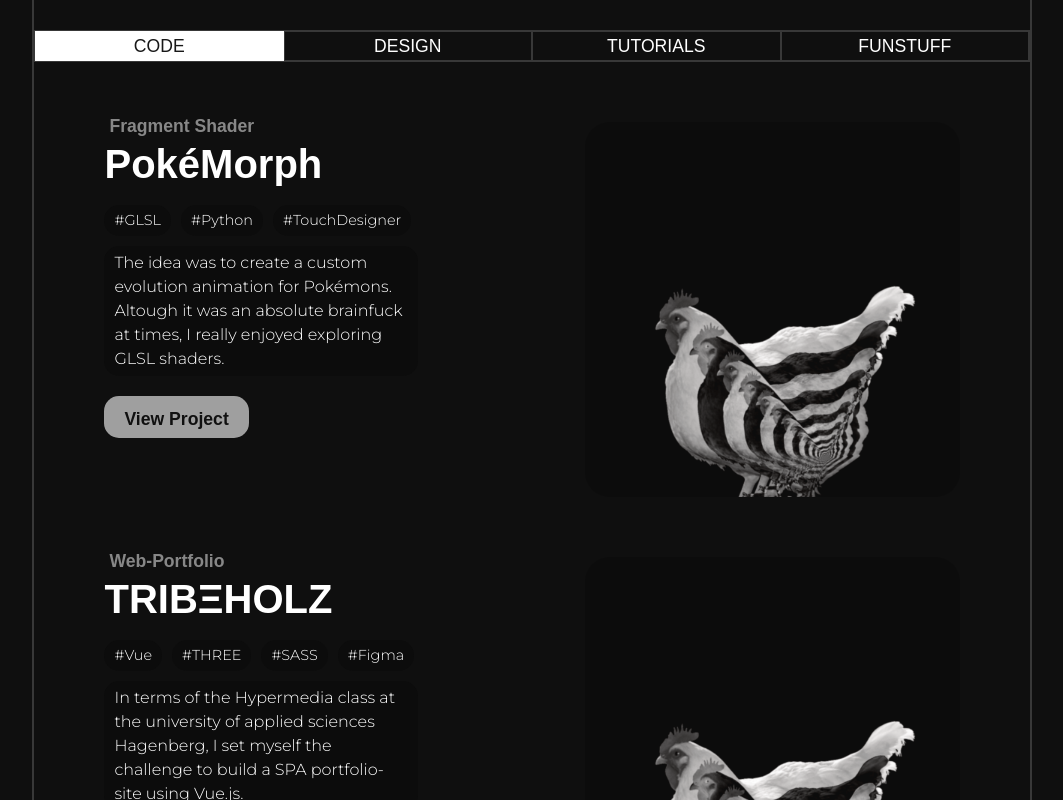
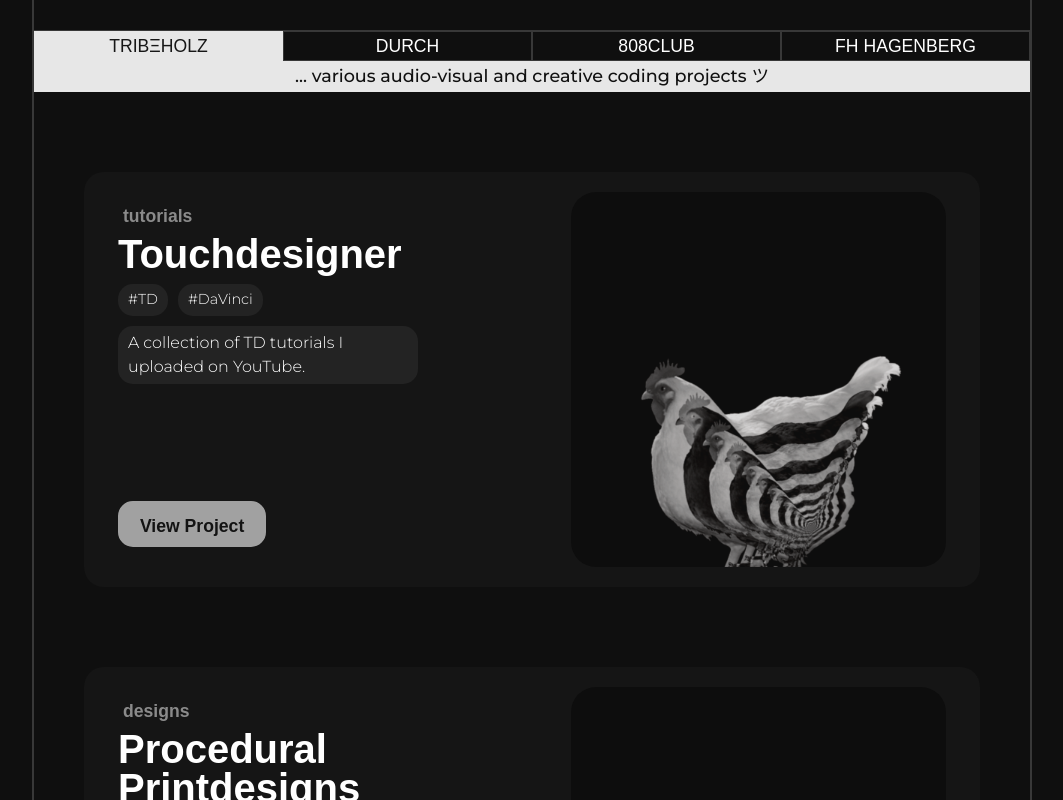
Before and after one commit to sync-tax/tribeholz_portfolio, a Vue app: page / in a window 1280 px wide. Shown: the part 520-1320 px from the top of the page, without its empty margins (108-1171 px from the left). Built offline with nearby package versions, Linux system fonts and the light colour scheme; a web font is replaced by a local one.

Commit message:
added project overview

```diff
--- a/src/components/Footer.vue
+++ b/src/components/Footer.vue
@@ -59,7 +59,7 @@ function showNyanButton() {
           style="opacity: 100%"
         />
       </RouterLink> -->
-      <p>&copy; 2024 Robert Ardeleanu - All Rights Reserved</p>
+      <p>&copy; 2025 Ardeleanu Robert - All Rights Reserved</p>
       <!-- <RouterLink to="/Tetris" class="navLink" id="tetrisEasteregg">
         <img
           src="../assets/images/tetris_icon_dark.png"
--- a/src/components/ProjectCard.vue
+++ b/src/components/ProjectCard.vue
@@ -12,6 +12,7 @@ defineProps({
 <template>
   <div class="projectContainer">
     <div class="projectLeftSection">
+      <div class="projectLeftSectionSeparator">
         <h4>{{ subTitle }}</h4>
         <h2>
           {{ projectTitle }}
@@ -24,18 +25,19 @@ defineProps({
             <p>{{ projectInfo }}</p>
           </div>
         </div>
+      </div>
       <RouterLink :to="currentProjectView" class="projectRoute">
         <p class="projectLink">View Project</p>
       </RouterLink>
     </div>
     <div class="projectRightSection">
-      <RouterLink :to="currentProjectView" class="projectRouteIMG">
+      <div class="projectRouteIMG">
         <img
           :src="imagePath"
           alt="Image of the current project card."
           width="500px"
         />
-      </RouterLink>
+      </div>
     </div>
   </div>
 </template>
--- a/src/components/ProjectFilter.vue
+++ b/src/components/ProjectFilter.vue
@@ -2,98 +2,159 @@
 import { ref, computed } from "vue";
 import ProjectCard from "../components/ProjectCard.vue";
 
-const activeFilter = ref("CODE");
+const activeFilter = ref("TRIBΞHOLZ");
 
 const projects = ref([
+  //TRIBΞHOLZ
   {
-    categories: ["CODE", "TUTORIALS"],
-    subTitle: "Fragment Shader",
-    title: "PokéMorph",
+    categories: ["TRIBΞHOLZ"],
+    subTitle: "tutorials",
+    title: "Touchdesigner",
     currentProjectView: "/TestProject",
     imagePath: "/src/assets/images/chicken.png",
-    tag: ["#GLSL", "#Python", "#TouchDesigner"],
-    info: "The idea was to create a custom evolution animation for Pokémons. Altough it was an absolute brainfuck at times, I really enjoyed exploring GLSL shaders.",
+    tag: ["#TD", "#DaVinci"],
+    info: "A collection of TD tutorials I uploaded on YouTube.",
   },
   {
-    categories: ["TUTORIALS"],
-    subTitle: "TD Tutorial",
-    title: "Spiral Banana",
+    categories: ["TRIBΞHOLZ"],
+    subTitle: "designs",
+    title: "Procedural Printdesigns",
     currentProjectView: "/TestProject",
     imagePath: "/src/assets/images/chicken.png",
-    tag: ["#TouchDesigner"],
-    info: "This is a beginner friendly TouchDesigner tutorial, exploring the Feedback TOP and the strengths of channel operators.",
+    tag: ["#TD", "#Illustrator"],
+    info: "Printdesigns I made using procedural methods with TD.",
   },
   {
-    categories: ["TUTORIALS"],
-    subTitle: "TD Tutorial",
-    title: "Funky Audiospectrum",
+    categories: ["TRIBΞHOLZ"],
+    subTitle: "coded sound",
+    title: "Chaotic Algorhithms",
     currentProjectView: "/TestProject",
     imagePath: "/src/assets/images/chicken.png",
-    tag: ["#TouchDesigner"],
-    info: "This is a beginner friendly TouchDesigner tutorial on how to build an audiospectrum visualizer in TouchDesigner.",
+    tag: ["#SonicPi", "#Ruby", "#Ableton"],
+    info: "Mostly Techno jams I did using SonicPi. Not exactly clean sound, but getting better.",
   },
   {
-    categories: ["TUTORIALS"],
-    subTitle: "TD Tutorial",
-    title: "Displaced Instancing",
+    categories: ["TRIBΞHOLZ"],
+    subTitle: "tool",
+    title: "VJ Setup v1.0",
     currentProjectView: "/TestProject",
     imagePath: "/src/assets/images/chicken.png",
-    tag: ["#TouchDesigner"],
-    info: "This is a beginner friendly TouchDesigner tutorial on how to use instancing and displacing the output using noise.",
+    tag: ["#TD", "#Python", "#MIDI"],
+    info: "I started building my TD VJ-Setup for a gig in the Ars Electronica Deep Space.",
   },
   {
-    categories: ["TUTORIALS"],
-    subTitle: "TD Tutorial",
-    title: "Caching Caleidoscope",
+    categories: ["TRIBΞHOLZ"],
+    subTitle: "emulation station",
+    title: "RetroPi Build",
     currentProjectView: "/TestProject",
     imagePath: "/src/assets/images/chicken.png",
-    tag: ["#TouchDesigner"],
-    info: "This is a beginner friendly TouchDesigner tutorial on how to make a basic caleidoscopic effect and then tune by using a cached feedback loop.",
+    tag: ["#RasPi", "#Linux", "#Filezilla"],
+    info: "I built my own - somewhat - portable Pokémon themed retro gaming console. ",
+  },
+  //--------------------------------------------------------------------------------
+  //DURCH
+  {
+    categories: ["DURCH"],
+    subTitle: "branding",
+    title: "DURCH",
+    currentProjectView: "/TestProject",
+    imagePath: "/src/assets/images/chicken.png",
+    tag: ["#AdobeCC"],
+    info: "The DURCH Designs where made by a friend and myself. I mostly focused on digitalizing and refining stuff.",
   },
   {
-    categories: ["DESIGN", "CODE"],
-    subTitle: "Web-Portfolio",
-    title: "TRIBΞHOLZ",
+    categories: ["DURCH"],
+    subTitle: "analog",
+    title: "Printdesigns",
     currentProjectView: "/TestProject",
     imagePath: "/src/assets/images/chicken.png",
-    tag: ["#Vue", "#THREE", "#SASS", "#Figma"],
-    info: "In terms of the Hypermedia class at the university of applied sciences Hagenberg, I set myself the challenge to build a SPA portfolio-site using Vue.js.",
+    tag: ["#Procreate", "#AdobeCC", "#Screenprint"],
+    info: "Various print designs I drew by hand. While I made most sketches using pen and paper, I had to digitalize them using software.",
   },
   {
-    categories: ["FUNSTUFF"],
-    subTitle: "RetroPi",
-    title: "PokéMulation",
+    categories: ["DURCH"],
+    subTitle: "procedural",
+    title: "Printdesigns",
     currentProjectView: "/TestProject",
     imagePath: "/src/assets/images/chicken.png",
-    tag: ["#RaspberryPi", "#EmulationStation"],
-    info: "I build my custom Raspi case and placed it inside a tiny suitcase to have a portable retro gamestation. Currently working on a custom UI theme.",
+    tag: ["#TD", "#AdobeCC"],
+    info: "Various print designs I made using Touchdesigner. I picked specific frames of moving visuals.",
+  },
+  //--------------------------------------------------------------------------------
+  //808Club
+  {
+    categories: ["808CLUB"],
+    subTitle: "branding",
+    title: "808Club",
+    currentProjectView: "/TestProject",
+    imagePath: "/src/assets/images/chicken.png",
+    tag: ["#AdobeCC"],
+    info: "The designs where made together with a friend. I refined and digitalized it to use for stickers, beachflags and more.",
   },
   {
-    categories: ["FUNSTUFF", "CODE"],
-    subTitle: "Coded Sound",
-    title: "Chaotic Algorithms",
+    categories: ["808CLUB"],
+    subTitle: "website",
+    title: "808club.at",
     currentProjectView: "/TestProject",
     imagePath: "/src/assets/images/chicken.png",
-    tag: ["#SonicPi", "#Ableton"],
-    info: "Writing code while composing soundtracks? Hell yeah, I instantly fell in love with SonicPi and love jamming with it eversince.",
+    tag: ["#Wordpress", "#Elementor"],
+    info: "Designed and developed the 808Club website using the Wordpress CMS.",
   },
   {
-    categories: ["DESIGN"],
-    subTitle: "since 2019",
-    title: "Screenprints",
+    categories: ["808CLUB"],
+    subTitle: "event",
+    title: "House of Arts",
     currentProjectView: "/TestProject",
     imagePath: "/src/assets/images/chicken.png",
-    tag: ["#Affinity", "#Adobe CC", "Procreate"],
-    info: "Quality shirts with nice designs usually come with a hefty pricetag. Since I am chronically broke, I decided to make my own. Heck what a great idea that was.",
+    tag: ["#Organisation"],
+    info: "As a part of the organisation team I was responsible for design, marketing and media technology.",
   },
   {
-    categories: ["DESIGN"],
-    subTitle: "Artist Collective",
-    title: "808CLUB",
+    categories: ["808CLUB"],
+    subTitle: "event",
+    title: "Game of Skate",
     currentProjectView: "/TestProject",
     imagePath: "/src/assets/images/chicken.png",
-    tag: ["#Affinity", "#Wordpress"],
-    info: "Together with a friend I applied a facelift to our clubs design. Within the club I am part of the organization team and the main web & print designer.",
+    tag: ["#AdobeCC"],
+    info: "I am not a skater but I help with flyer designs and such where I can.",
+  },
+  {
+    categories: ["808CLUB"],
+    subTitle: "event",
+    title: "808Spotlight",
+    currentProjectView: "/TestProject",
+    imagePath: "/src/assets/images/chicken.png",
+    tag: ["#TD", "#AdobeCC", "#DaVinci"],
+    info: "I was responsible for the visuals and also helped with marketing.",
+  },
+  //--------------------------------------------------------------------------------
+  //FHHGB
+  {
+    categories: ["FH HAGENBERG"],
+    subTitle: "portfolio website",
+    title: "arro.at",
+    currentProjectView: "/TestProject",
+    imagePath: "/src/assets/images/chicken.png",
+    tag: ["#Vue", "#THREE", "#Figma"],
+    info: "During the Hypermedia class I had the oportunity to develop this portfolio website.",
+  },
+  {
+    categories: ["FH HAGENBERG"],
+    subTitle: "data visualisation",
+    title: "Dead Internet Report",
+    currentProjectView: "/TestProject",
+    imagePath: "/src/assets/images/chicken.png",
+    tag: ["#Excel", "#AdobeCC"],
+    info: "During the Media Studies class we were prompted to do research on a specific topic and visualize the results in an info sheet.",
+  },
+  {
+    categories: ["FH HAGENBERG"],
+    subTitle: "things",
+    title: "Other Stuff",
+    currentProjectView: "/TestProject",
+    imagePath: "/src/assets/images/chicken.png",
+    tag: ["#Photography", "#Blender", "&More"],
+    info: "This is just a collection of smaller yet still interesting assignments. It contains, 2D&3D Design, Photography and more.",
   },
 ]);
 
@@ -117,7 +178,7 @@ function updateActiveFilter(filter) {
   <div class="projectsWrapper">
     <div class="projectNav">
       <li
-        v-for="filter in ['CODE', 'DESIGN', 'TUTORIALS', 'FUNSTUFF']"
+        v-for="filter in ['TRIBΞHOLZ', 'DURCH', '808CLUB', 'FH HAGENBERG']"
         :key="filter"
         :id="activeFilter === filter ? 'activeFilter' : ''"
         @click="updateActiveFilter(filter)"
@@ -125,6 +186,22 @@ function updateActiveFilter(filter) {
         {{ filter }}
       </li>
     </div>
+
+    <div class="shortDescriptionContainer">
+      <p v-if="activeFilter === 'TRIBΞHOLZ'">
+        ... various audio-visual and creative coding projects ツ
+      </p>
+      <p v-if="activeFilter === 'DURCH'">
+        ... all sorts of projects from my printing workshop ツ
+      </p>
+      <p v-if="activeFilter === '808CLUB'">
+        ... different events I helped organizing & more ツ
+      </p>
+      <p v-if="activeFilter === 'FH HAGENBERG'">
+        ... what I did during my studies at FH Hagenberg ツ
+      </p>
+    </div>
+
     <div class="projectListContainer">
       <ProjectCard
         v-for="project in filteredProjects"
--- a/src/styles/main.css
+++ b/src/styles/main.css
@@ -345,7 +345,7 @@ nav ul #notactiveMode {
 }
 
 .projectNav {
-  border: 0.5px solid #383838;
+  border-top: 0.5px solid #383838;
   display: flex;
   justify-content: space-around;
   position: sticky;
@@ -382,8 +382,26 @@ nav ul #notactiveMode {
 .projectNav #activeFilter {
   color: #181818;
   background-color: white;
-  opacity: 100%;
+  opacity: 90%;
   border: 1px solid white;
+}
+
+.shortDescriptionContainer {
+  display: flex;
+  justify-content: center;
+  background-color: white;
+  opacity: 90%;
+}
+.shortDescriptionContainer p {
+  font-family: "Montserrat", sans-serif;
+  font-optical-sizing: auto;
+  font-weight: 300;
+  font-size: 1.2rem;
+  color: #121212;
+  font-weight: 500;
+  font-size: 1.1rem;
+  padding: 2px;
+  text-align: center;
 }
 
 .projectListContainer {
@@ -394,7 +412,10 @@ nav ul #notactiveMode {
 .projectListContainer .projectContainer {
   display: flex;
   justify-content: space-around;
-  padding-top: 60px;
+  border-radius: 20px;
+  padding: 20px;
+  background-color: #151515;
+  margin-top: 80px;
   width: 90%;
 }
 @media (max-width: 778px) {
@@ -414,6 +435,7 @@ nav ul #notactiveMode {
 .projectListContainer .projectContainer .projectRightSection .projectRouteIMG img {
   border-radius: 25px;
   max-width: 75%;
+  opacity: 85%;
 }
 @media (max-width: 450px) {
   .projectListContainer .projectContainer .projectRightSection .projectRouteIMG img {
@@ -425,6 +447,9 @@ nav ul #notactiveMode {
   display: flex;
   flex-direction: column;
   width: 35%;
+  justify-content: space-between;
+  padding-top: 20px;
+  padding-bottom: 20px;
 }
 @media (max-width: 778px) {
   .projectListContainer .projectContainer .projectLeftSection {
@@ -461,7 +486,7 @@ nav ul #notactiveMode {
   font-size: 2.5rem;
   line-height: 98%;
   margin-top: 15px;
-  margin-bottom: 20px;
+  margin-bottom: 10px;
 }
 @media (max-width: 778px) {
   .projectListContainer .projectContainer .projectLeftSection h2 {
@@ -487,7 +512,7 @@ nav ul #notactiveMode {
   font-size: 0.9rem;
   margin-right: 10px;
   padding: 5px 10px;
-  background-color: #0c0c0c;
+  background-color: #232323;
   border-radius: 15px;
 }
 .projectListContainer .projectContainer .projectLeftSection .projectInfo {
@@ -496,7 +521,7 @@ nav ul #notactiveMode {
   font-weight: 300;
   font-size: 1.2rem;
   font-size: 1rem;
-  background-color: #0c0c0c;
+  background-color: #232323;
   padding: 5px 10px;
   border-radius: 15px;
 }
@@ -523,8 +548,9 @@ nav ul #notactiveMode {
   width: fit-content;
   border-radius: 15px;
   padding: 10px 20px 5px 20px;
-  margin-top: 20px;
+  margin-top: 30px;
   background-color: white;
+  border: 2px solid white;
   text-align: center;
   text-decoration: none;
   color: #121212;
--- a/src/styles/main.scss
+++ b/src/styles/main.scss
@@ -419,7 +419,7 @@ nav {
 
 //Project Navigations
 .projectNav {
-  border: 0.5px solid #383838;
+  border-top: 0.5px solid #383838;
 
   display: flex;
   justify-content: space-around;
@@ -464,8 +464,24 @@ nav {
   #activeFilter {
     color: #181818;
     background-color: white;
-    opacity: 100%;
+    opacity: 90%;
     border: 1px solid white;
+  }
+}
+
+.shortDescriptionContainer {
+  display: flex;
+  justify-content: center;
+  background-color: white;
+  opacity: 90%;
+
+  p {
+    @include text-font();
+    color: #121212;
+    font-weight: 500;
+    font-size: 1.1rem;
+    padding: 2px;
+    text-align: center;
   }
 }
 
@@ -474,11 +490,15 @@ nav {
   display: flex;
   flex-direction: column;
   align-items: center;
+
   .projectContainer {
     display: flex;
     justify-content: space-around;
-
-    padding-top: 60px;
+    border-radius: 20px;
+    padding: 20px;
+    background-color: #151515;
+
+    margin-top: 80px;
 
     width: 90%;
 
@@ -496,6 +516,7 @@ nav {
         img {
           border-radius: 25px;
           max-width: 75%;
+          opacity: 85%;
 
           @media (max-width: 450px) {
             max-width: 100%;
@@ -508,6 +529,9 @@ nav {
       display: flex;
       flex-direction: column;
       width: 35%;
+      justify-content: space-between;
+      padding-top: 20px;
+      padding-bottom: 20px;
 
       @media (max-width: 778px) {
         width: 60%;
@@ -536,7 +560,7 @@ nav {
         line-height: 98%;
 
         margin-top: 15px;
-        margin-bottom: 20px;
+        margin-bottom: 10px;
 
         @media (max-width: 778px) {
           text-align: center;
@@ -559,7 +583,7 @@ nav {
 
           margin-right: 10px;
           padding: 5px 10px;
-          background-color: #0c0c0c;
+          background-color: #232323;
           border-radius: 15px;
         }
       }
@@ -568,7 +592,7 @@ nav {
         @include text-font();
         font-size: 1rem;
 
-        background-color: #0c0c0c;
+        background-color: #232323;
         padding: 5px 10px;
         border-radius: 15px;
 
@@ -590,9 +614,10 @@ nav {
           border-radius: 15px;
 
           padding: 10px 20px 5px 20px;
-          margin-top: 20px;
+          margin-top: 30px;
 
           background-color: white;
+          border: 2px solid white;
           text-align: center;
           text-decoration: none;
           color: #121212;
```
Also changed, not shown: 1 other file (tests, documents, lock files or other folders). Lines whose indentation alone changed are shown as unchanged.
